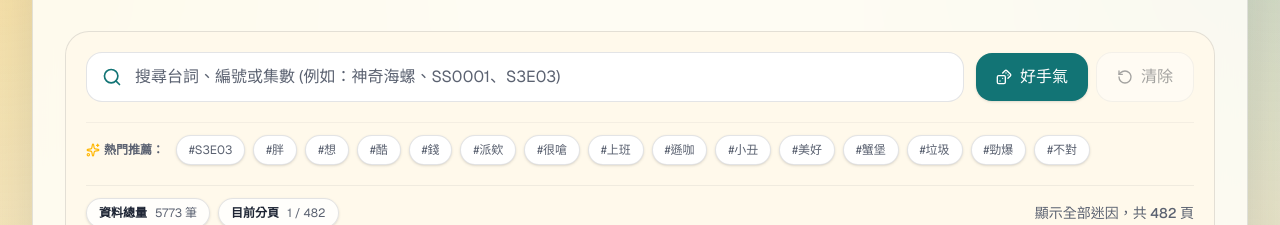
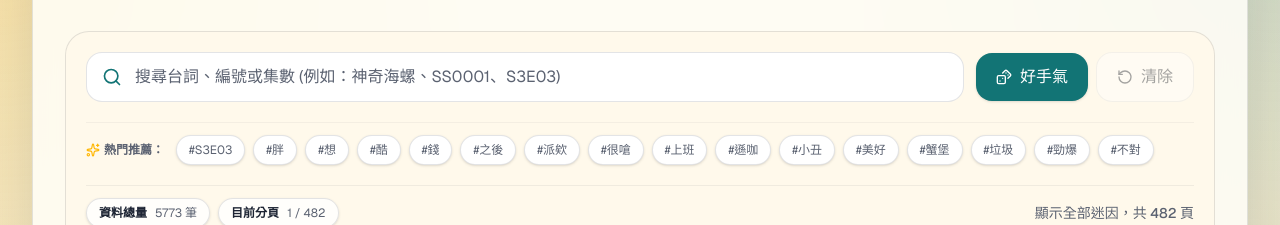
Before and after one commit to houbird/spongebob-secret-formula, a Next.js app: page /spongebob-secret-formula/ in a window 1280 px wide. Shown: the part 880-1105 px from the top of the page. Built offline with nearby package versions, Linux system fonts and the light colour scheme.

Commit message:
[chroe] keyword: add keyword recommended keywords list

```diff
--- a/components/home-screen.tsx
+++ b/components/home-screen.tsx
@@ -42,6 +42,7 @@ const RECOMMENDED_KEYWORDS = [
   "想",
   "酷",
   "錢",
+  "之後",
   "派欸",
   "很嗆",
   "上班",
```
